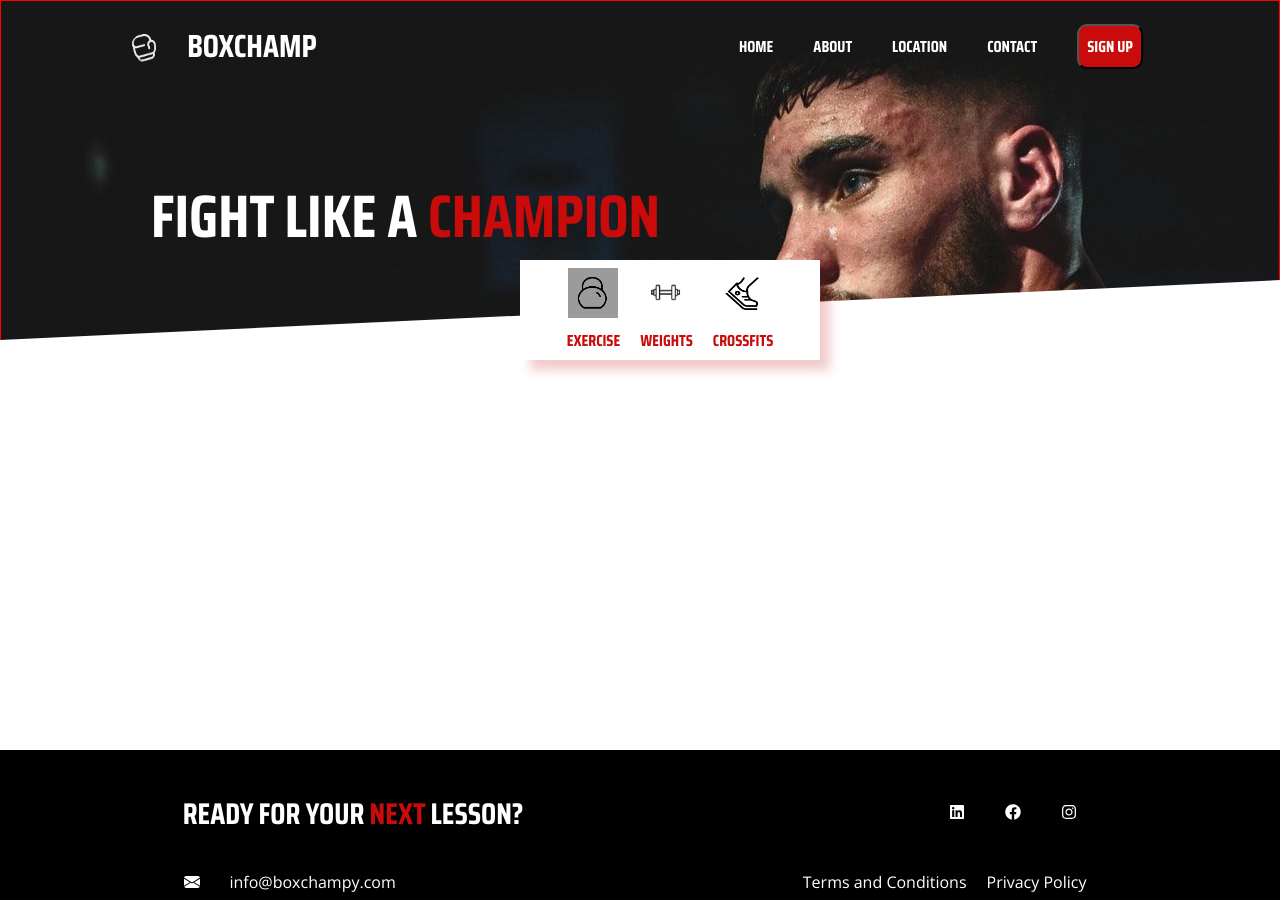
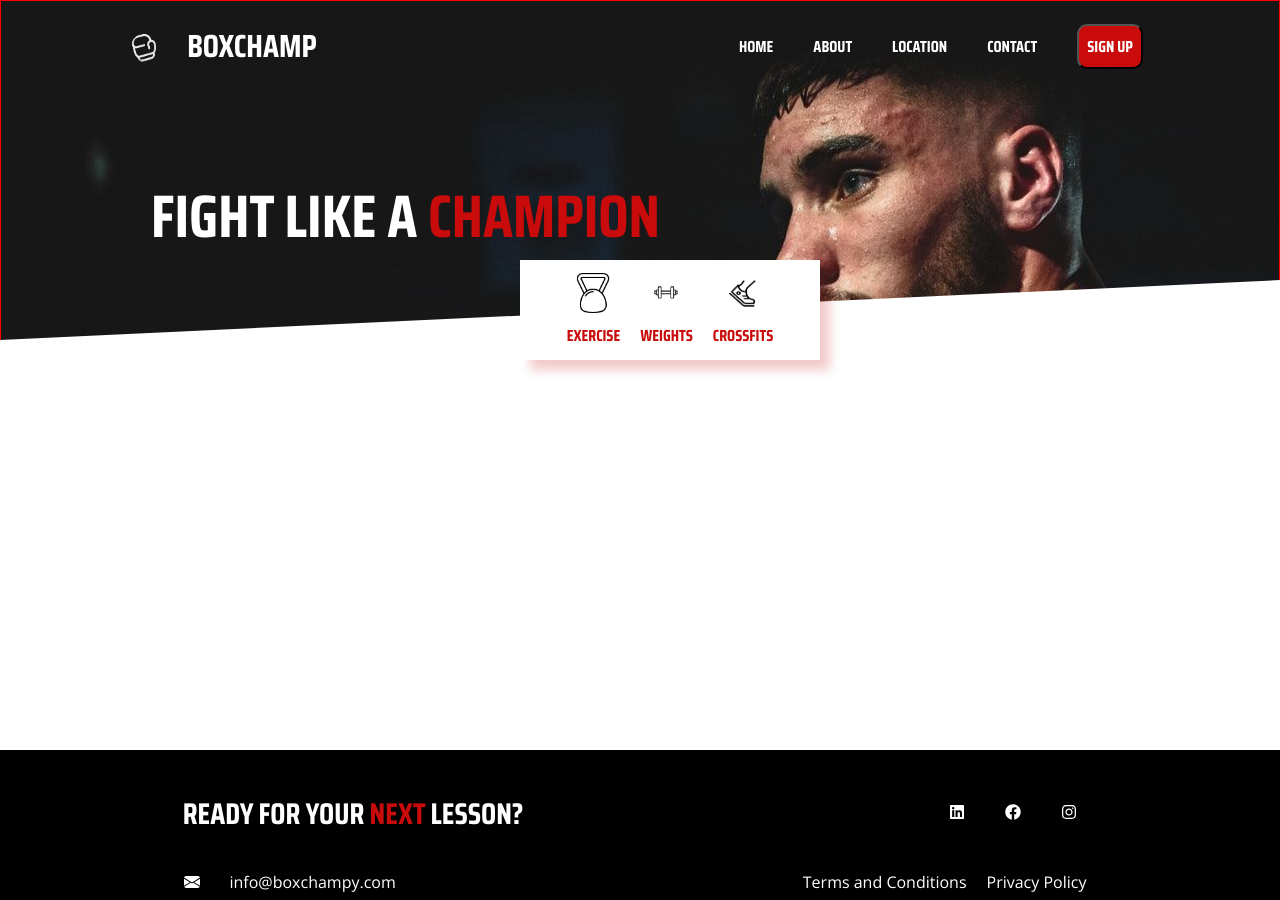
Before and after one commit to TheRealKwabena/BoxingWeb, a React (Create React App) app in the folder boxing_ui/: page / in a window 1280 px wide. Built offline with nearby package versions, Linux system fonts and the light colour scheme.

Commit message:
feat: image of kettlebell changed

```diff
--- a/boxing_ui/src/App.tsx
+++ b/boxing_ui/src/App.tsx
@@ -7,7 +7,7 @@ import Footer from './components/Footer/Footer'
 import MainSection from './components/MainSection/MainSection';
 import {Card, Item} from './AccessoryElements'
 import dumbbell from './assets/dumbbell-removebg-preview.png'
-import kettlebell from './assets/kettlebell-removebg-preview.png'
+import kettlebell from './assets/kettlebell.png'
 import running from './assets/running1-removebg-preview.png'
 function App() {
   const [items, setItems] = useState([{
@@ -30,7 +30,7 @@ function App() {
 
       <Card>
         {items.map((item) => <Item>
-          <img className='item-img' src={item.image} width={50} height={50} alt='dumbbell'/>
+          <img className='item-img' src={item.image} width={40} height={40} alt='dumbbell'/>
           <span className='item-text'>{item.text}</span>
         </Item>)}
       </Card>
```
Also changed, not shown: boxing_ui/src/assets/kettlebell.png (added).
